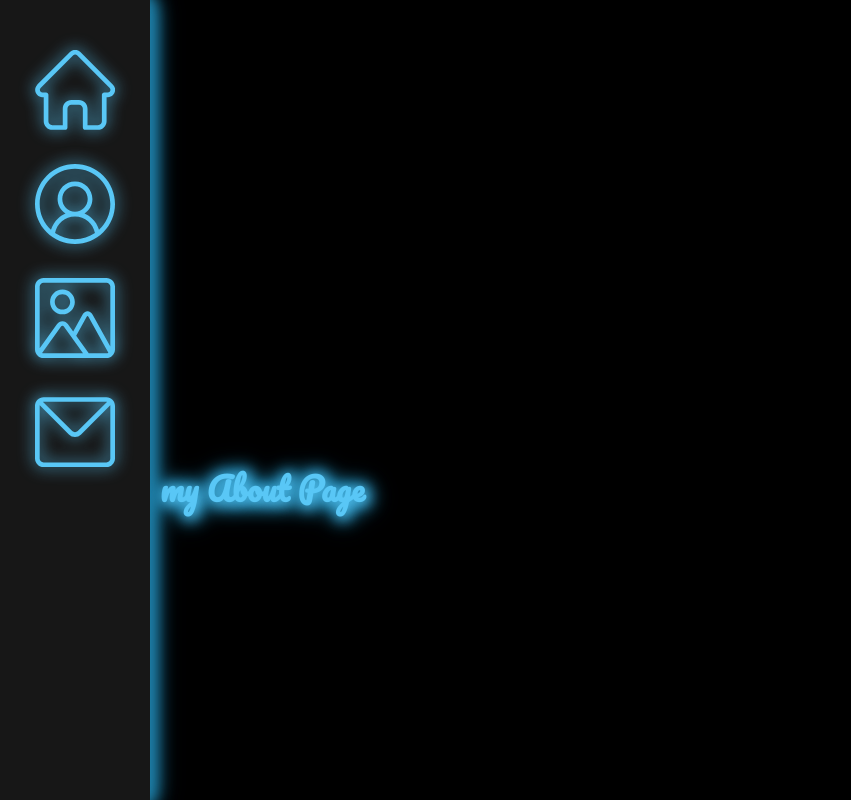
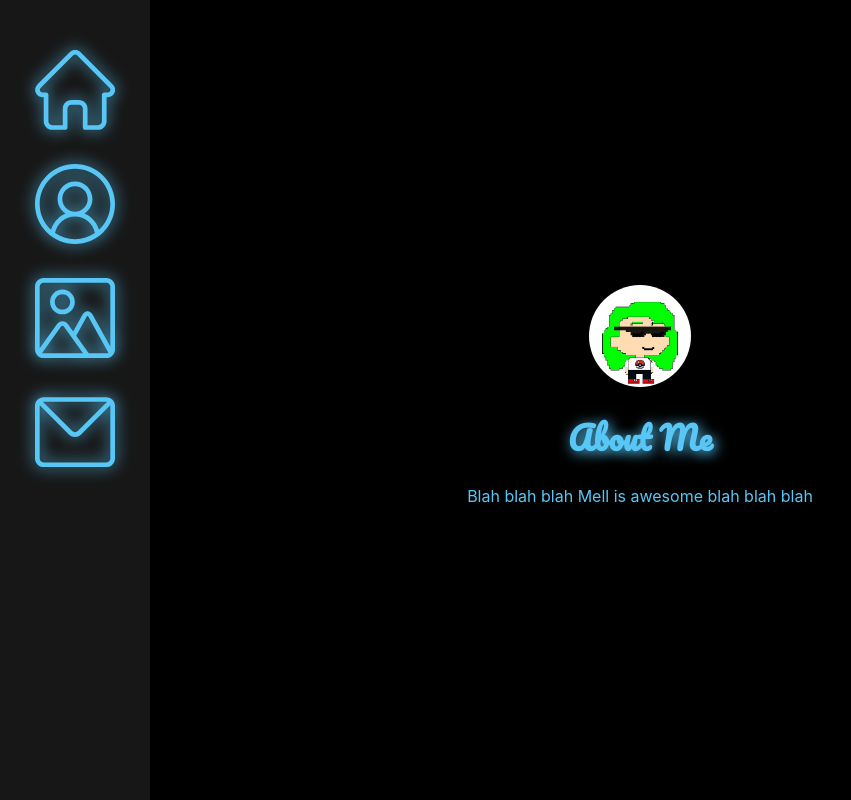
Before and after one commit to MellKay/portfolio, a React (Create React App) app: page /about in a window 1280 px wide. Shown: the whole page, without its empty margins (0-851 px from the left). Built offline with nearby package versions, Linux system fonts and the light colour scheme.

Commit message:
started on profile

```diff
--- a/src/components/About/about.css
+++ b/src/components/About/about.css
@@ -3,3 +3,14 @@
   display: inline-block;
   padding-left: 10px;
 }
+
+.self {
+  border-radius: 100%;
+  max-width: 8vw;
+  display: block;
+  margin-left: auto;
+  margin-right: auto;
+}
+.text {
+  text-align: center;
+}
--- a/src/components/About/index.js
+++ b/src/components/About/index.js
@@ -1,9 +1,14 @@
 import "./about.css";
+import self from "../../assets/self.jpg"
+
+// Use whatever image, SoC avatar for placeholder
 
 function About() {
   return (
     <div className="about">
-      <h1>my About Page</h1>
+    <img className="self" src={self} alt="me" />
+      <h1 className="text">About Me</h1>
+      <p className="text">Blah blah blah Mell is awesome blah blah blah</p>
     </div>
   );
 }
--- a/src/components/NavBar/navBar.css
+++ b/src/components/NavBar/navBar.css
@@ -24,8 +24,8 @@
   /* Alexa Berry is smarter than the average bear */
 }
 
-.icon:active,
+/* .icon:active,
 :hover {
   filter: drop-shadow(0px 0px 8px #1d7ea7);
-  /*No idea why active/hover isn't working but should be ^this^ colour when it does...*/
 }
+  No idea why active/hover isn't working but should be ^this^ colour when it does...*/
```
Also changed, not shown: src/assets/self.jpg (added).
